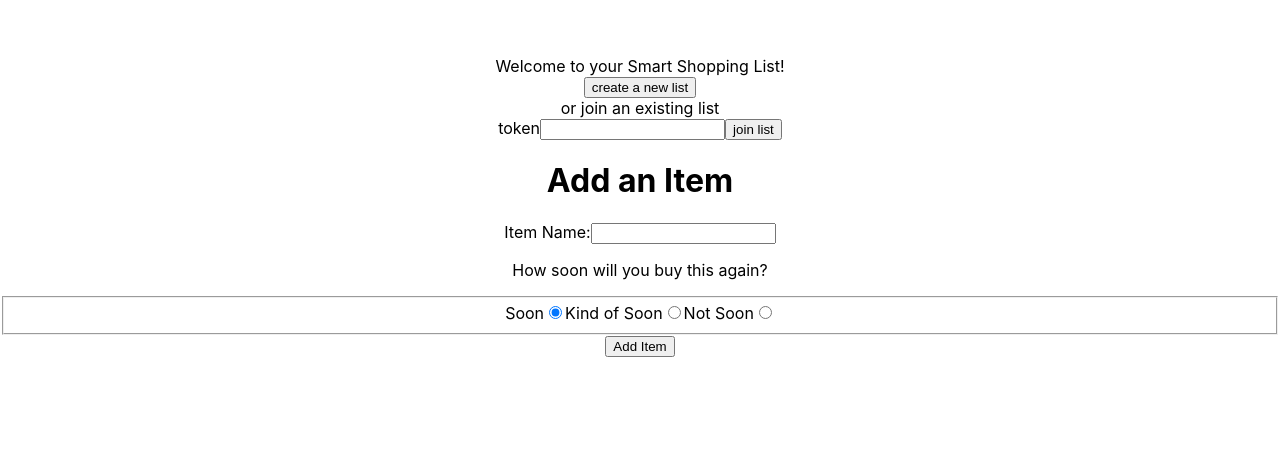
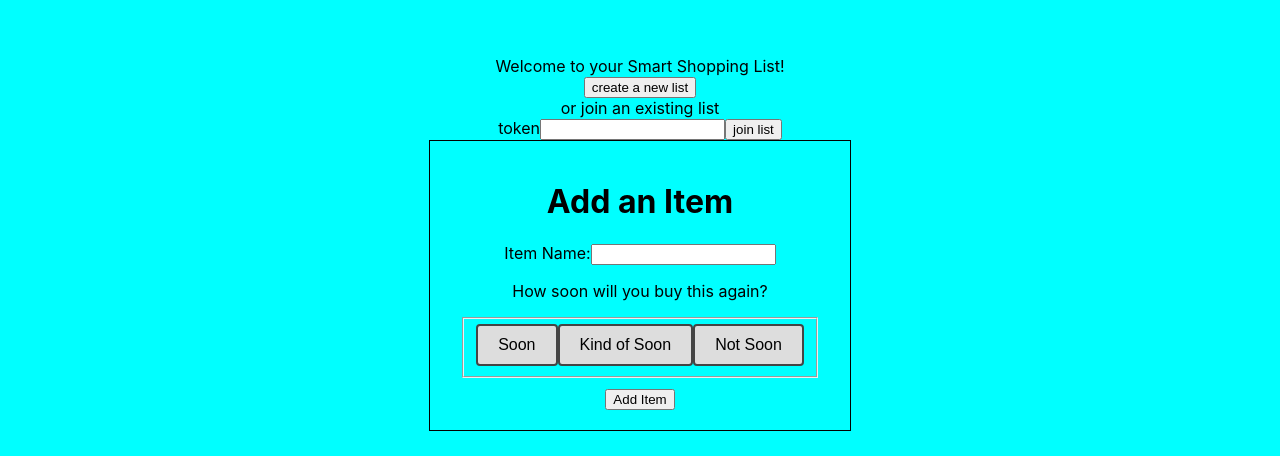
Before and after one commit to the-collab-lab/tcl-41-smart-shopping-list, a React (Create React App) app: page /add-item in a window 1280 px wide. Shown: the part 344-800 px from the top of the page. Built offline with nearby package versions, Linux system fonts and the light colour scheme.

Commit message:
Add styles to AddItemForm and AddItem components

```diff
--- /dev/null
+++ b/src/components/AddItemForm/AddItemForm.css
@@ -0,0 +1,33 @@
+.radio-buying-interval {
+  margin: 10px;
+}
+
+.radio-buying-interval input[type='radio'] {
+  opacity: 0;
+  position: fixed;
+  width: 0;
+}
+
+.radio-buying-interval label {
+  display: inline-block;
+  background-color: #ddd;
+  padding: 10px 20px;
+  font-family: sans-serif, Arial;
+  font-size: 16px;
+  border: 2px solid #444;
+  border-radius: 4px;
+}
+
+.radio-buying-interval label:hover {
+  background-color: #dfd;
+}
+
+.radio-buying-interval label + input[type='radio']:focus {
+  border: 2px dashed #444;
+  background-color: chartreuse;
+}
+
+.radio-buying-interval input[type='radio']:checked + label {
+  background-color: #bfb;
+  border-color: #4c4;
+}
--- a/src/components/AddItemForm/AddItemForm.js
+++ b/src/components/AddItemForm/AddItemForm.js
@@ -2,6 +2,7 @@ import { useState } from 'react';
 import { db } from '../../lib/firebase';
 import { addDoc, collection } from 'firebase/firestore';
 import { getDocs, query, where } from 'firebase/firestore';
+import './AddItemForm.css';
 
 async function addToDb(item_name, purchase_interval, user_token) {
   try {
@@ -73,8 +74,9 @@ const AddItemForm = ({ token }) => {
         />
       </label>
       <p>How soon will you buy this again?</p>
+      <div className="radio-buying-interval">
         <fieldset>
-        <label>
+          <label htmlFor="soon">
             Soon
             <input
               checked={purchaseInterval === '7'}
@@ -85,7 +87,7 @@ const AddItemForm = ({ token }) => {
               value="7"
             />
           </label>
-        <label>
+          <label htmlFor="kind_of_soon">
             Kind of Soon
             <input
               checked={purchaseInterval === '14'}
@@ -96,7 +98,7 @@ const AddItemForm = ({ token }) => {
               value="14"
             />
           </label>
-        <label>
+          <label htmlFor="not_soon">
             Not Soon
             <input
               checked={purchaseInterval === '30'}
@@ -108,6 +110,8 @@ const AddItemForm = ({ token }) => {
             />
           </label>
         </fieldset>
+      </div>
+
       <button type="submit">Add Item</button>
     </form>
   );
--- /dev/null
+++ b/src/pages/AddItem.css
@@ -0,0 +1,9 @@
+body {
+  background-color: aqua;
+}
+
+.add-item-border {
+  display: inline-block;
+  border: 1px solid black;
+  padding: 20px;
+}
--- a/src/pages/AddItem.js
+++ b/src/pages/AddItem.js
@@ -1,11 +1,12 @@
 import AddItemForm from '../components/AddItemForm/AddItemForm';
+import './AddItem.css';
 
 function AddItem({ token }) {
   return (
-    <>
+    <div className="add-item-border">
       <h1>Add an Item</h1>
       <AddItemForm token={token} />
-    </>
+    </div>
   );
 }
 
```
Lines whose indentation alone changed are shown as unchanged.
